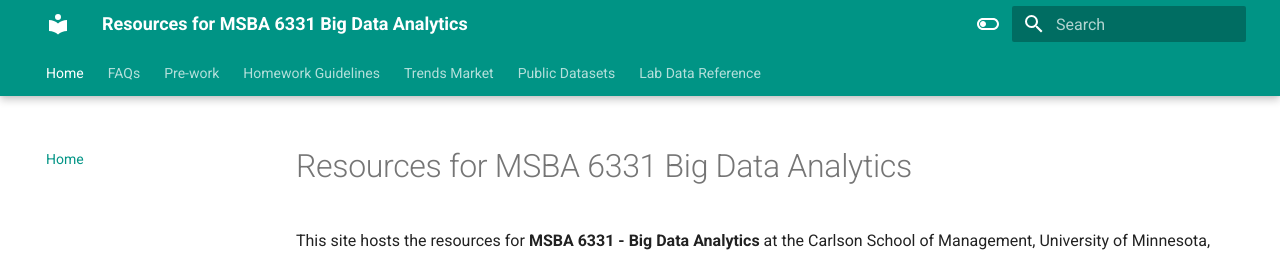
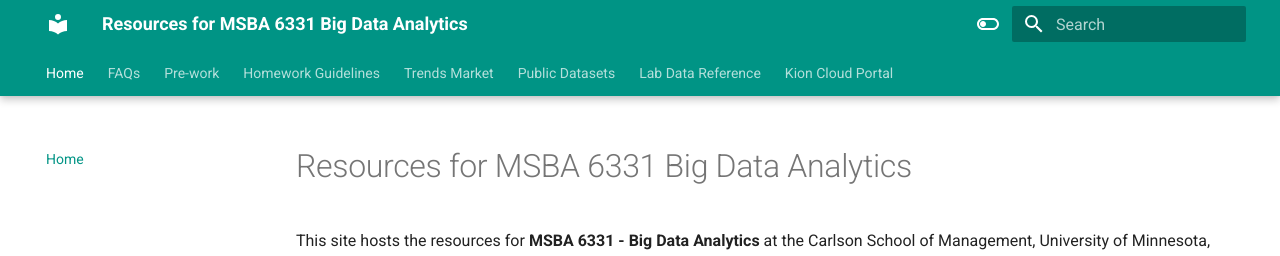
Before and after one commit to de4liu/bigdata, an MkDocs documentation site: the page built from docs/index.md, in a window 1280 px wide. Shown: the top 256 px of the page. Built offline with MkDocs 1.6.1 and Material for MkDocs 9.7.7, drawn with Linux system fonts in a browser that asks for light colours.

Commit message:
update kion.md

```diff
--- a/mkdocs.yml
+++ b/mkdocs.yml
@@ -53,6 +53,7 @@
     - "Trends Market": trendsMarket.md
     - "Public Datasets": datasets.md
     - "Lab Data Reference": lab_appendix.md
+    - "Kion Cloud Portal": kion.md
 
 
 plugins:
```
